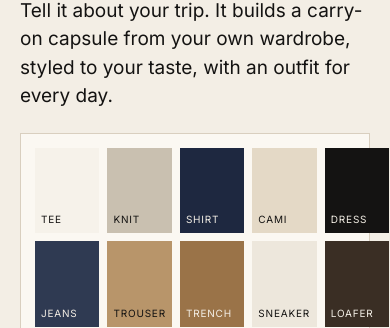
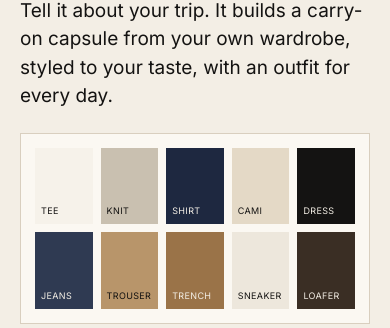
Before and after one commit to nmaiselman-ai/capsule-collectiv-site, a plain HTML site: page index.html in a window 390 px wide. Shown: the part 298-626 px from the top of the page. Drawn offline with nearby package versions, Linux system fonts and the light colour scheme.

Commit message:
Keep the swatch grid inside the screen on phones
Co-Authored-By: Claude Opus 5.5 <noreply@anthropic.com>

```diff
--- a/index.html
+++ b/index.html
@@ -80,11 +80,11 @@ h1 em { font-style: italic; color: var(--accent); }
 
 /* Flat-lay of swatches */
 .flatlay {
-  display: grid; grid-template-columns: repeat(5, 1fr); gap: 8px;
+  display: grid; grid-template-columns: repeat(5, minmax(0, 1fr)); gap: 8px;
   background: var(--card); border: 1px solid var(--line); padding: 14px;
 }
 .sw { aspect-ratio: 3 / 4; max-width: 100%; display: flex; align-items: flex-end; padding: 6px;
-  font-size: 10px; letter-spacing: 0.08em; text-transform: uppercase; }
+  font-size: 9px; letter-spacing: 0.04em; text-transform: uppercase; overflow: hidden; }
 .sw.dk { color: #f3eee5; } .sw.lt { color: #141312; }
 .maths { display: flex; align-items: baseline; gap: 12px; flex-wrap: wrap; }
 .maths .n { font-family: var(--display); font-size: 44px; line-height: 1; }
```
